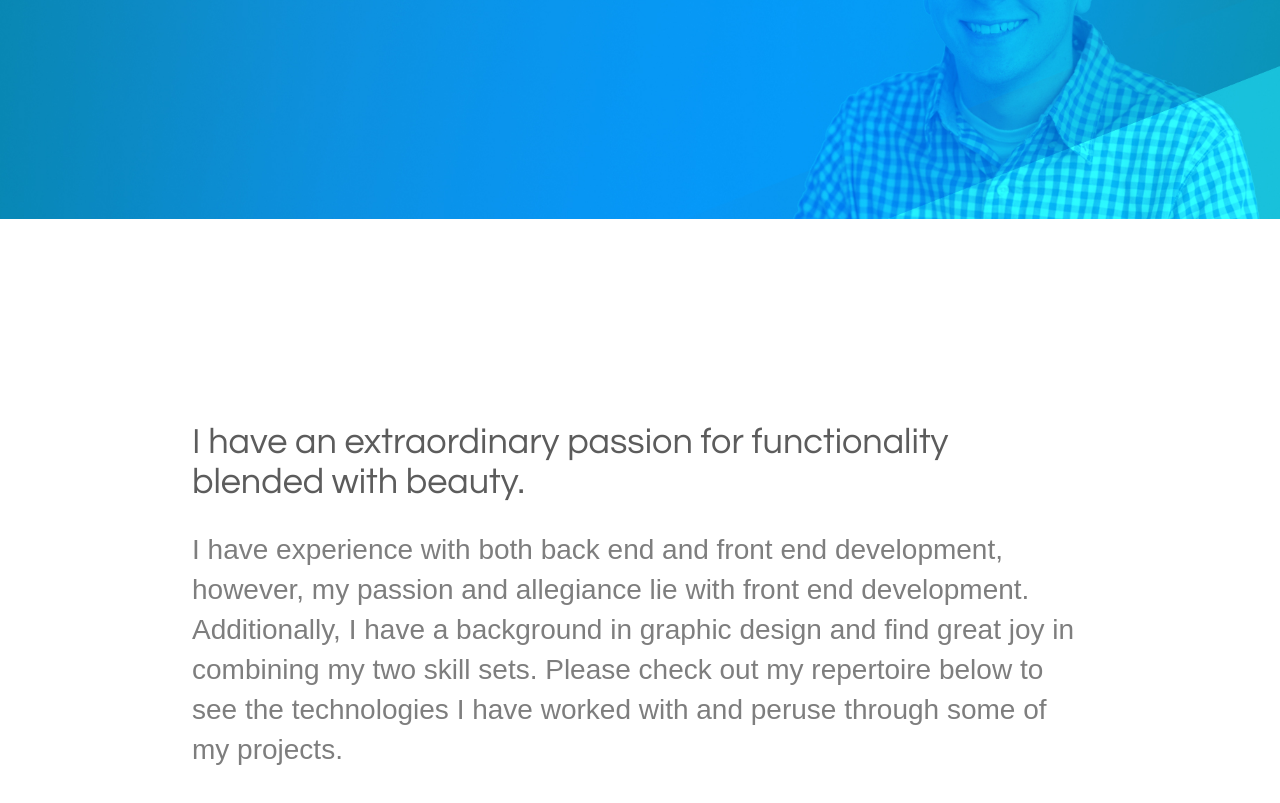
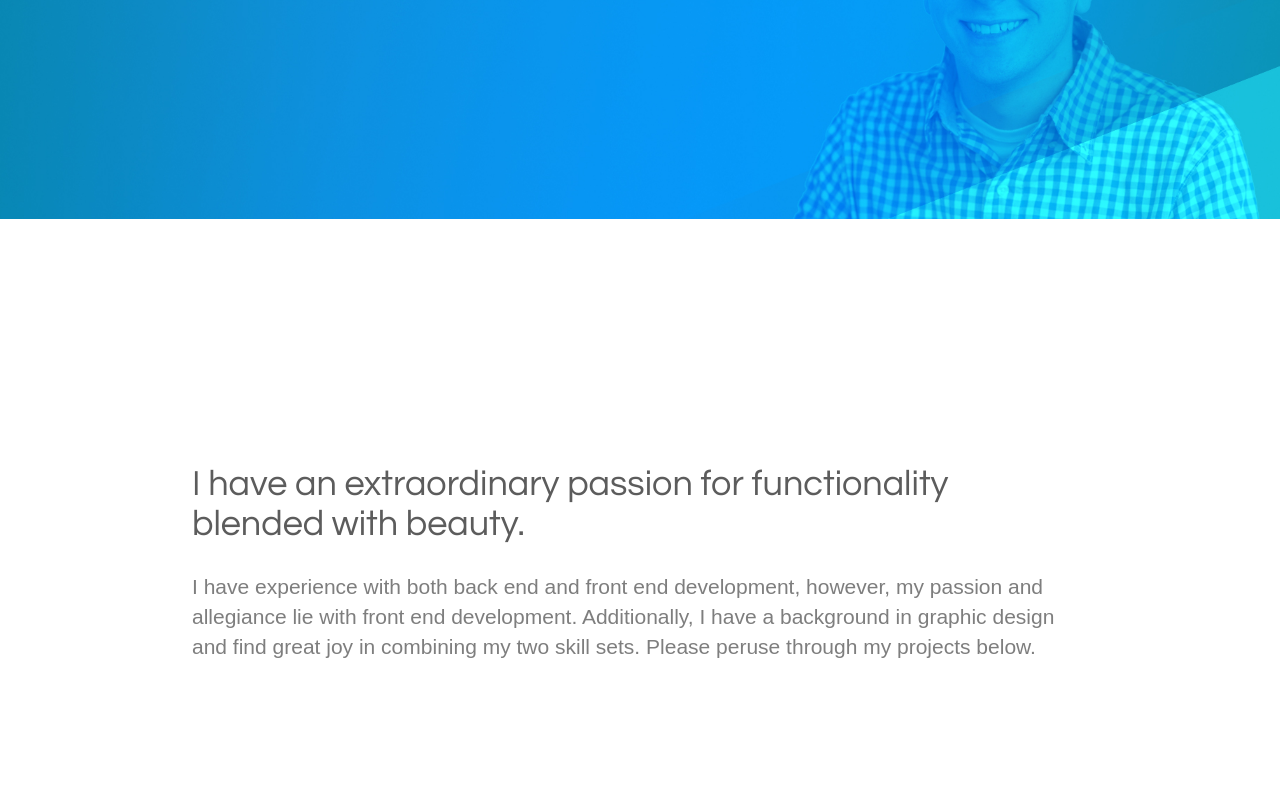
Before and after one commit to craigjwaldron/old-site, a plain HTML site: page index.html in a window 1280 px wide. Shown: the part 341-1144 px from the top of the page. Drawn offline with Linux system fonts and the light colour scheme.

Commit message:
about me text change

```diff
--- a/index.html
+++ b/index.html
@@ -37,8 +37,8 @@
     <p class="aboutParagraph">I have experience with both back end and front end development, however,
       my passion and allegiance lie with front end development. Additionally,
       I have a background in graphic design and find great joy in combining my two skill sets.
-      Please check out my repertoire below to see the technologies I have worked with and peruse
-      through some of my projects.
+      Please peruse
+      through my projects below.
     </p>
 
   </div>
--- a/public/css/stylesheet.css
+++ b/public/css/stylesheet.css
@@ -11,11 +11,7 @@ body {
    overflow-x: hidden;
 }
 
-img {
-  max-width: 100%;
-  height: auto;
-}
-
+/*HEADER SECTION*/
 .mainHeader {
   background-image: url("../assets/Craig-Waldron.jpg");
   background-size: cover;
@@ -49,7 +45,7 @@ img {
 /*ABOUT SECTION*/
 .aboutDiv {
   width: 70%;
-  margin: 12em auto;
+  margin: 15em auto;
 }
 
 .aboutTitle {
@@ -62,7 +58,7 @@ img {
 }
 
 .aboutParagraph {
-  font-size: 2em;
+  font-size: 1.5em;
   font-weight: 100;
   font-family: 'Maven Pro', sans-serif;
   color: #7e7e7e;
```
